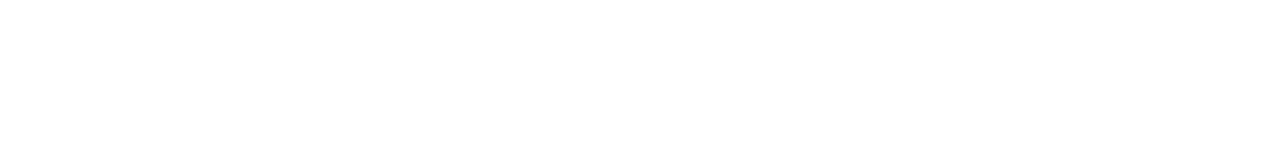
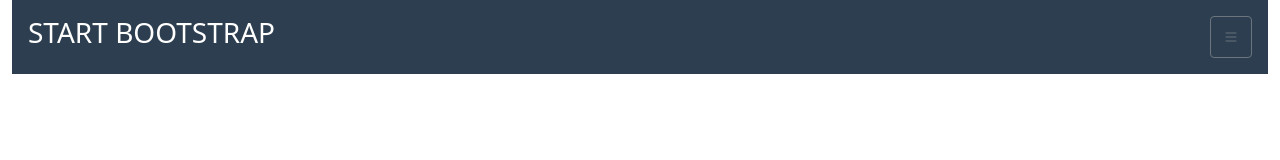
Before and after one commit to AlessioDiPietro/html-css-bootstrap-freelancer, a plain HTML site: page index.html in a window 1280 px wide. Drawn offline with nearby package versions, Linux system fonts and the light colour scheme.

Commit message:
ADD-nav-bar

```diff
--- a/css/style.css
+++ b/css/style.css
@@ -0,0 +1,18 @@
+/* area debug */
+
+.debug .box_logo {
+    /* background-color: blue; */
+    /* height: 20px; */
+}
+.debug .box_menu {
+    /* background-color: red; */
+    /* height: 20px; */
+}
+
+/* barra nav menu */
+header {
+    background-color: #2c3e50;
+}
+header h3 {
+    color: white;
+}
--- a/index.html
+++ b/index.html
@@ -1,5 +1,5 @@
 <!DOCTYPE html>
-<html lang="it">
+<html lang="en">
 <head>
     <meta charset="UTF-8">
     <meta http-equiv="X-UA-Compatible" content="IE=edge">
@@ -13,10 +13,16 @@
     <title>bootstrap freelancer</title>
 </head>
 <body>
-    <div class="fluid-container">
+    <div class="container-fluid debug">
 
         <!-- barra nav  menu -->
         <header>
+            <div class="row justify-content-around">
+                <div class="col box_logo text-uppercase m-3"><h3>start bootstrap</h3></div>
+                <div class="col box_menu d-flex justify-content-end">
+                    <button type="button" class="btn btn-outline-secondary  m-3"><i class="bi bi-list"></i></button>
+                </div>
+            </div>
 
         </header>
         <!-- fine barra nav menu -->
```
